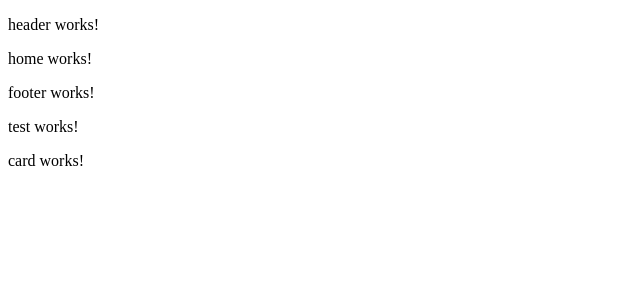
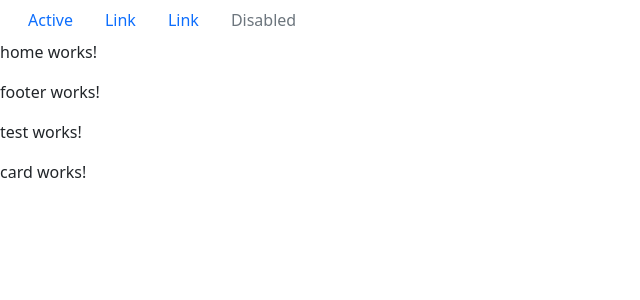
Before and after one commit to CristopherFontes1/Lulaproducciones, an Angular app: page / in a window 1280 px wide. Shown: the top 300 px of the page, without its empty margins (0-640 px from the left). Built offline with nearby package versions, Linux system fonts and the light colour scheme.

Commit message:
Agregamos bootstrap 4, agregamos contenido al componente Header

```diff
--- a/src/app/header/header.component.html
+++ b/src/app/header/header.component.html
@@ -1 +1,17 @@
-<p>header works!</p>
+
+<div class="container-fluid">
+<ul class="nav">
+    <li class="nav-item">
+      <a class="nav-link active" aria-current="page" href="#">Active</a>
+    </li>
+    <li class="nav-item">
+      <a class="nav-link" href="#">Link</a>
+    </li>
+    <li class="nav-item">
+      <a class="nav-link" href="#">Link</a>
+    </li>
+    <li class="nav-item">
+      <a class="nav-link disabled">Disabled</a>
+    </li>
+  </ul>
+</div>
--- a/src/index.html
+++ b/src/index.html
@@ -6,6 +6,9 @@
   <base href="/">
   <meta name="viewport" content="width=device-width, initial-scale=1">
   <link rel="icon" type="image/x-icon" href="favicon.ico">
+  <link href="https://cdn.jsdelivr.net/npm/bootstrap@5.1.3/dist/css/bootstrap.min.css" rel="stylesheet" integrity="sha384-1BmE4kWBq78iYhFldvKuhfTAU6auU8tT94WrHftjDbrCEXSU1oBoqyl2QvZ6jIW3" crossorigin="anonymous">
+  <script src="https://cdn.jsdelivr.net/npm/bootstrap@5.1.3/dist/js/bootstrap.bundle.min.js" integrity="sha384-ka7Sk0Gln4gmtz2MlQnikT1wXgYsOg+OMhuP+IlRH9sENBO0LRn5q+8nbTov4+1p" crossorigin="anonymous"></script>
+
 </head>
 <body>
   <app-root></app-root>
```
